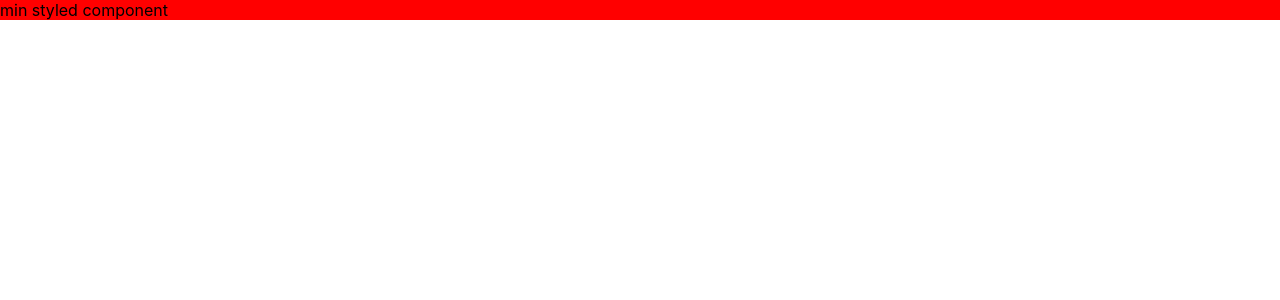
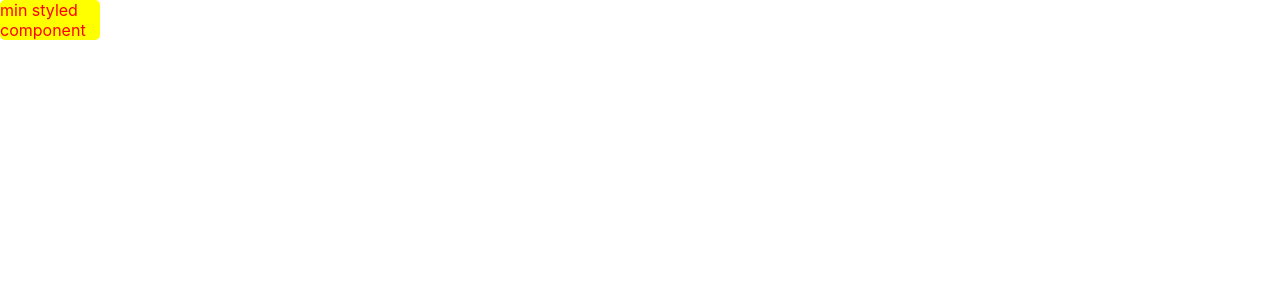
Before and after one commit to imacoolgirlyo/min-styled-component, a React (Create React App) app: page / in a window 1280 px wide. Shown: the top 300 px of the page. Built offline with nearby package versions, Linux system fonts and the light colour scheme.

Commit message:
feat: conditional styles 적용

```diff
--- a/src/App.js
+++ b/src/App.js
@@ -1,56 +1,49 @@
-import React, { useEffect, useRef } from 'react'
+import React, { useEffect, useRef, useState } from 'react'
 
 function App () {
+  const [isClicked, setIsClicked] = useState(false)
   const styled = {
     div: (styles, ...values) => {
-      console.log(styles)
-      const styleStrings = styles.reduce((accum, curStyle, i) => {
-        accum.push(curStyle)
-        if (values[i]) {
-          accum.push(values[i].toString())
-        }
-        return accum
-      }, [])
+      return function NewComponent (props) {
+        const styleStrings = styles.reduce((accum, curStyle, i) => {
+          accum.push(curStyle)
+          // console.log(values)
+          if (values[i]) {
+            const isFunc = typeof values[i] === 'function'
+            const value = isFunc ? values[i](props) : values[i]
+            // console.log(value)
+            accum.push(value.toString())
+          }
 
-      // styleStrings.join('')
+          return accum
+        }, [])
 
-      return function NewComponent (props) {
         const divRef = useRef(null)
 
         useEffect(() => {
-          divRef.current.setAttribute('style', styleStrings)
-        }, [])
-
-        // const className = 'abc'
-        // className을 주입해주고
-        // html style tag에 해당 style을 추가해줌
-        // https://medium.com/@_jmoller/how-does-styled-components-work-under-the-hood-28cb035d48c6
-        return <div ref={divRef}>{props.children}</div>
+          divRef.current.setAttribute('style', styleStrings.join(''))
+        }, [styleStrings])
+        return <div ref={divRef} {...props} />
       }
     }
   }
 
-  const fakeColor = 'blue'
-
-  // const Nav = styled.div`
-  //   color: ${fakeColor};
-  //   background-color: red;
-  //   border-radius: ${1}px;
-  // `
-
-  // console.log(styled.div`
-  //   color: ${fakeColor};
-  //   background-color: red;
-  //   font-weight: 400;
-  // `)
+  const fakeColor = 'yellow'
 
   const StyledDIV = styled.div`
-    color: ${fakeColor};
-    background-color: red;
+    width: 100px;
+    color: ${props => (props.isClicked ? 'blue' : 'red')};
+    background-color: ${fakeColor};
+    border-radius: 5px;
     font-weight: 400;
+    cursor: pointer;
   `
 
-  return <StyledDIV>min styled component</StyledDIV>
+  return (
+    <StyledDIV onClick={() => setIsClicked(st => !st)} isClicked={isClicked}>
+      min styled component
+    </StyledDIV>
+  )
 }
 
 export default App
```
Also changed, not shown: 2 other files (tests, documents, lock files or other folders).
